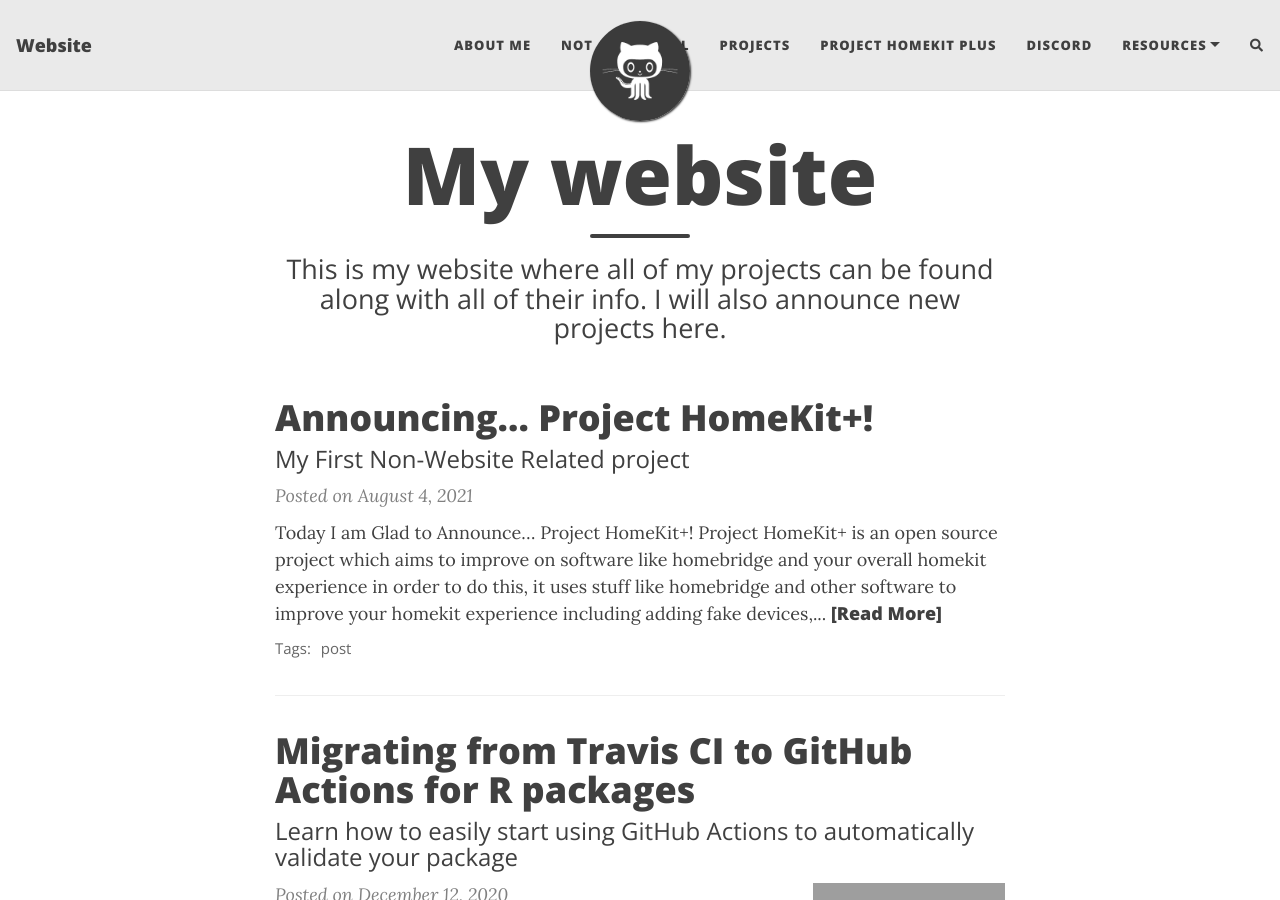
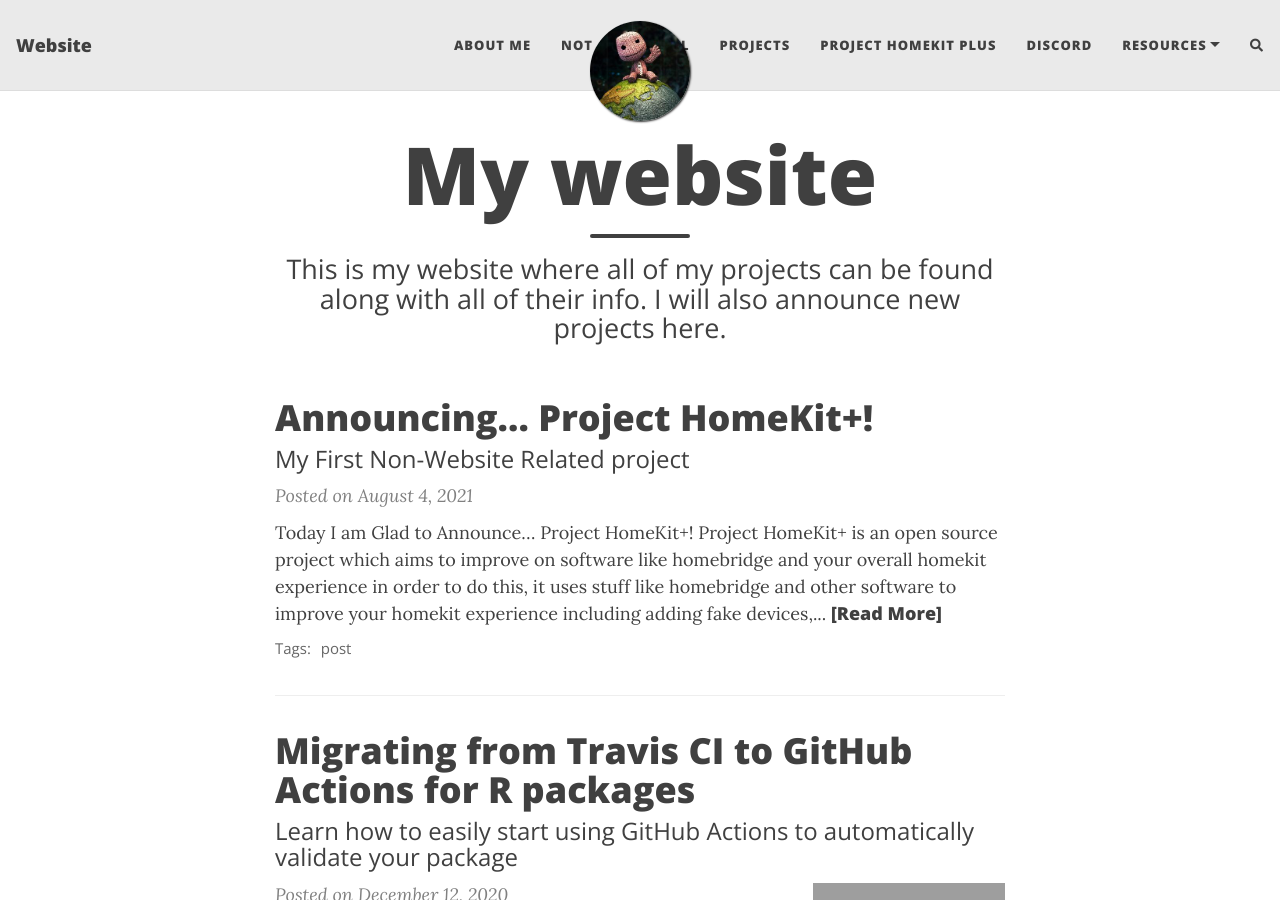
Before and after one commit to Flaming-Gamer101/Flaming-gamer101.github.io, a Jekyll site: the page built from index.html, in a window 1280 px wide and 900 px high. Built offline with Jekyll 4.4.1, drawn with Linux system fonts in a browser that asks for light colours; nearby versions of some CDN libraries; the list of posts is cut into pages by our own code; comment, search, counter and statistics services are not loaded.

Commit message:
Update _config.yml

```diff
--- a/_config.yml
+++ b/_config.yml
@@ -27,7 +27,7 @@ navbar-links:
 
 # Image to show in the navigation bar - works best with a square image
 # Remove this parameter if you don't want an image in the navbar
-avatar: "/assets/img/avatar-icon.png"
+avatar: "/assets/img/hello_world.jpeg"
 
 # By default, the image is cut into a circle. You can disable this behaviour by setting 'round-avatar: false'
 round-avatar: true
```
